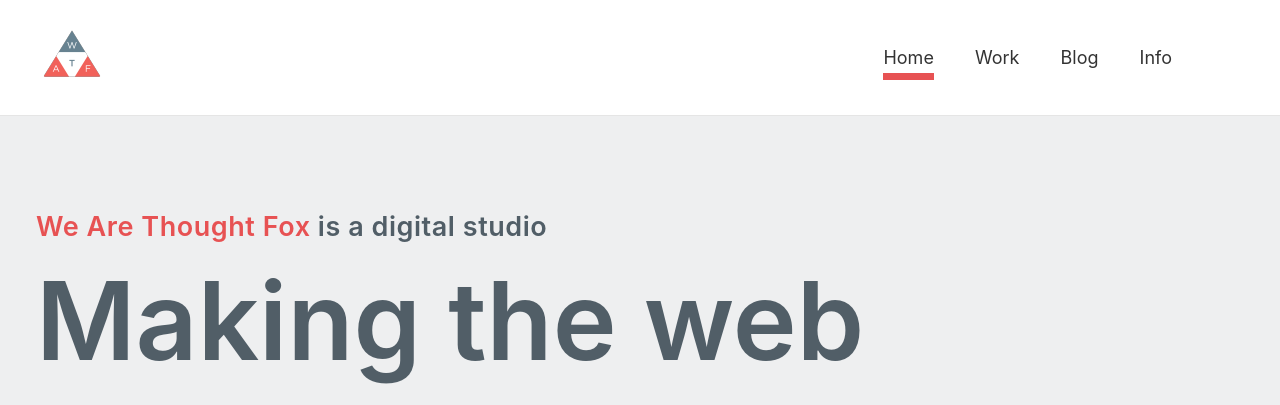
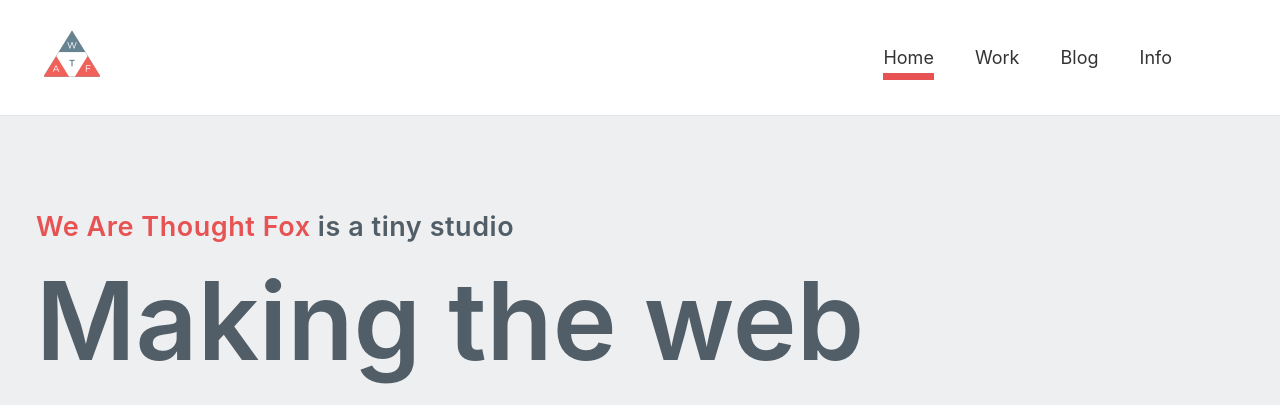
Before and after one commit to wearethoughtfox/wearethoughtfox, a Jekyll site: the page built from index.html, in a window 1280 px wide and 900 px high. Shown: the top 405 px of the window. Built offline with Jekyll 4.4.1, drawn with Linux system fonts in a browser that asks for light colours; a script that is not in the unit is left out.

Commit message:
Tweaks to site desc

```diff
--- a/_config.yml
+++ b/_config.yml
@@ -5,7 +5,7 @@
 
 # Setup
 title:               We Are Thought Fox
-description:         "A digital studio 👽 making the web 💞 with an interdisciplinary approach 🦄"
+description:         "A tiny studio 👽 making the web 💞 with an interdisciplinary approach 🦄"
 tagline:             Making the web
 url:                 https://www.wearethoughtfox.com
 logo:                /images/LOGO-RGB.png
--- a/index.html
+++ b/index.html
@@ -9,7 +9,7 @@
 
 <header class="bg-customgrey min-h5 min-h6-l relative">
   <div class="center ph3 ph4-ns ph4-l pv5">
-    <h2 class="f4 f3-l secondary fw6"><span class="primary">We Are Thought Fox</span> is a digital studio</h2>
+    <h2 class="f4 f3-l secondary fw6"><span class="primary">We Are Thought Fox</span> is a tiny studio</h2>
     <h1 class="f1 f-headline-l mt0 secondary">Making the web
       <span id="typed" class="f1 f-headline-l mt0 primary db"></span>
     </h1>
```
